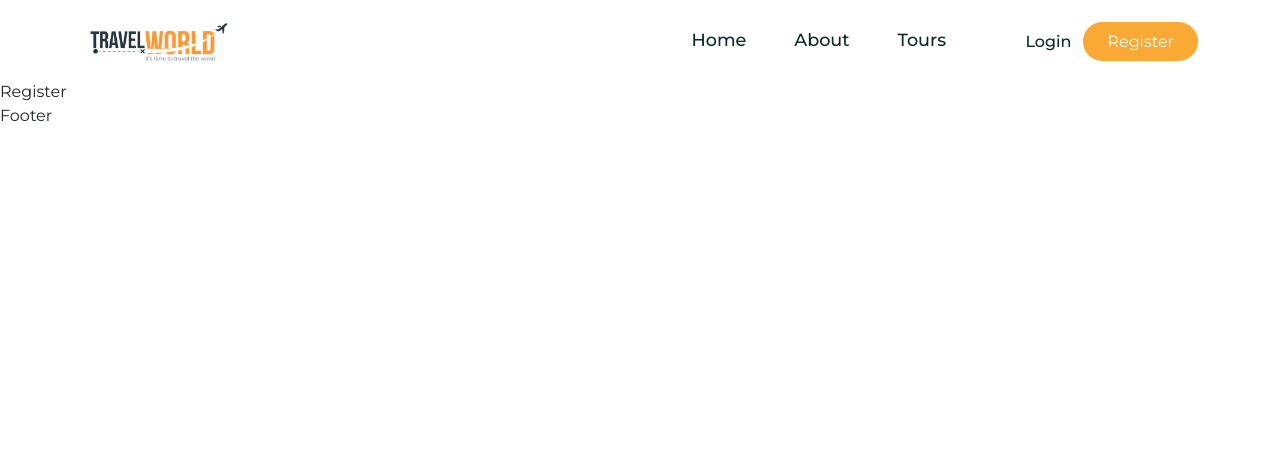
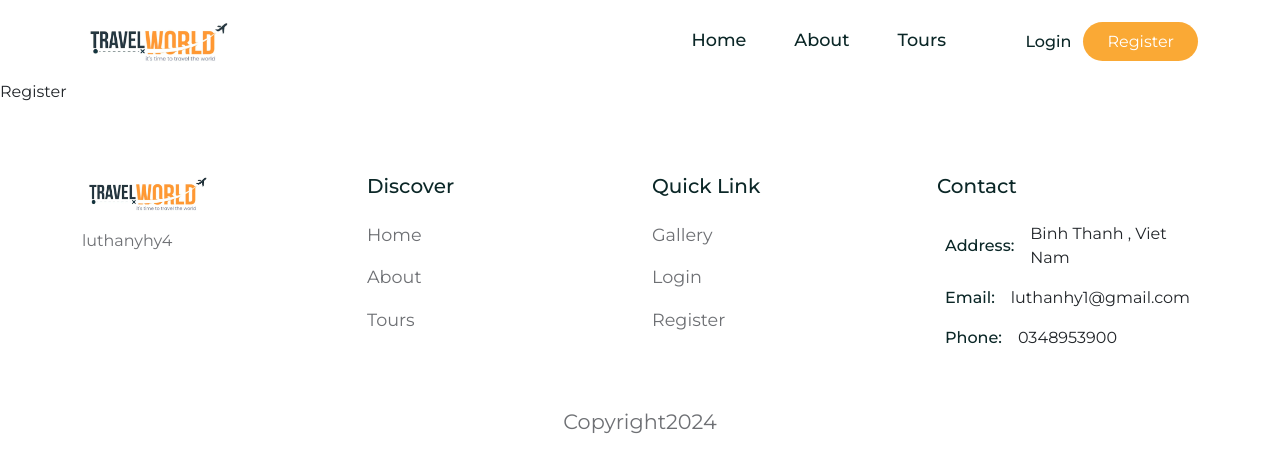
Before and after one commit to luthanhy/WebBooking_Travel_React_Mongo, a React (Create React App) app in the folder Web_Booking_Travel/tour-management/frontend/: page /Register in a window 1280 px wide. Shown: the top 472 px of the page. Built offline with nearby package versions, Linux system fonts and the light colour scheme; the HTML template or start-up script is replaced by a standard one; a web font is replaced by a local one.

Commit message:
complete footer

```diff
--- /dev/null
+++ b/Web_Booking_Travel/tour-management/frontend/src/components/Footer/Footer.css
@@ -0,0 +1,43 @@
+.footer{
+    padding-top: 70px;
+    padding-bottom: 30px;
+}
+.footer .logo img{
+    width: 50%;
+    margin-bottom: 1rem;
+}
+.footer .logo p{
+    color: var(--text-color);
+}
+
+.social_links span a{
+    text-decoration: none;
+    color: var(--heading-color);
+    font-size: 1.2rem;
+}
+.footer_link_title{
+    color: var(--heading-color);
+    margin-bottom: 1rem;
+}
+.footer_quick_link li a{
+    text-decoration: none;
+    color: var(--text-color);
+    font-size: 1.1rem;
+}
+.footer_link_title_second{
+    color: var(--heading-color);
+    margin-bottom: 1rem;
+}
+.footer_quick_link_second li a{
+    text-decoration: none;
+    color: var(--text-color);
+    font-size: 1.1rem;
+}
+.footer_quick_link h6 span{
+    color: var(--secondary-color);
+    font-size: 1.1rem;
+}
+.copyright{
+    color: var(--text-color);
+    font-size: 1.3rem;
+}
--- a/Web_Booking_Travel/tour-management/frontend/src/components/Footer/Footer.jsx
+++ b/Web_Booking_Travel/tour-management/frontend/src/components/Footer/Footer.jsx
@@ -1,8 +1,125 @@
 import React from 'react'
+import { Container,Row,Col, ListGroup, ListGroupItem} from 'reactstrap'
+import { Link } from 'react-router-dom'
+import "./Footer.css"
+import Logo from '../../assets/images/logo.png'
+const quick_link = [
+  {
+      path : '/home',
+      display:'Home'
+  },
+  {
+      path : '/about',
+      display:'About'
+  },
+  {
+      path : '/tours',
+      display:'Tours'
+  }
+]
+const quick_link_second = [
+  {
+      path : '/gallery',
+      display:'Gallery'
+  },
+  {
+      path : '/login',
+      display:'Login'
+  },
+  {
+      path : '/Register',
+      display:'Register'
+  }
+]
+const Footer = () => {
+  const year = new Date().getFullYear()
+  return (
+    <footer className='footer'>
+       <Container>
+        <Row>
+          <Col lg='3'>
+            <div className='logo'>
+                <img src={Logo} alt="" />
+                <p>
+                  luthanyhy4
+                </p>
+                <div className="social_links d-flex align-items-center gap-4">
+                  <span>
+                    <Link to='#'><i className='ri-youtube-line'></i></Link>
+                  </span>
+                  <span>
+                    <Link to='#'><i className='ri-github-fill'></i></Link>
+                  </span>
+                  <span>
+                    <Link to='#'><i className=' ri-facebook-circle-line'></i></Link>
+                  </span>
+                  <span>
+                    <Link to='#'><i className='ri-instagram-line'></i></Link>
+                  </span>
 
-const Footer = () => {
-  return (
-    <div>Footer</div>
+                </div>
+            </div>
+          </Col>
+          <Col lg='3'>
+              <h5 className='footer_link_title'>Discover</h5>
+              <ListGroup className='footer_quick_link'>
+                {
+                  quick_link.map((item,index)=>(
+                    <ListGroupItem key={index} className=' ps-0 border-0'>
+                      <Link to={item.path}>{item.display}</Link>
+                    </ListGroupItem>
+                  ))
+                }
+              </ListGroup>
+          </Col>
+          <Col lg='3'>
+              <h5 className='footer_link_title_second'>Quick Link</h5>
+              <ListGroup className='footer_quick_link_second'>
+                {
+                  quick_link_second.map((item,index)=>(
+                    <ListGroupItem key={index} className=' ps-0 border-0'>
+                      <Link to={item.path}>{item.display}</Link>
+                    </ListGroupItem>
+                  ))
+                }
+              </ListGroup>
+          </Col>
+          <Col lg='3'>
+             <h5 className='footer_link_title'>Contact</h5>
+             <ListGroup className='footer_quick_link'>
+              <ListGroupItem className=" ps-0 border-0 d-flex align-items-center gap-3">
+                <h6 className=' mb-0 d-flex align-items-center gap-2'>
+                  <span> <i className='ri-map-line'></i>
+                  </span>Address:
+                </h6>
+                <p className=' mb-0'>Binh Thanh , Viet Nam</p>
+              </ListGroupItem>
+             </ListGroup>
+             <ListGroup className='footer_quick_link'>
+              <ListGroupItem className=" ps-0 border-0 d-flex align-items-center gap-3">
+                <h6 className=' mb-0 d-flex align-items-center gap-2'>
+                  <span> <i className='ri-mail-line'></i></span>
+                  Email:
+                </h6>
+                <p className=' mb-0'>luthanhy1@gmail.com</p>
+              </ListGroupItem>
+             </ListGroup>
+             <ListGroup className='footer_quick_link'>
+              <ListGroupItem className=" ps-0 border-0 d-flex align-items-center gap-3">
+                <h6 className=' mb-0 d-flex align-items-center gap-2'>
+                  <span> <i className=' ri-phone-fill'></i></span>
+                  Phone:
+                </h6>
+                <p className=' mb-0'>0348953900</p>
+              </ListGroupItem>
+             </ListGroup>
+          </Col>
+          <Col lg='12'className=' text-center pt-5'>
+            <p className='copyright'>Copyright{year}</p>
+          </Col>
+        </Row>
+      </Container>
+    </footer>
   )
 }
 
--- a/Web_Booking_Travel/tour-management/frontend/src/components/Header/Header.css
+++ b/Web_Booking_Travel/tour-management/frontend/src/components/Header/Header.css
@@ -26,3 +26,14 @@
     color: var(--heading-color);
     display: none;
 }
+.sticky__header{
+    width: 100%;
+    height: 80px;
+    line-height: 80px;
+    background: #fff;
+    position: sticky;
+    top: 0;
+    left: 0;
+    box-shadow: 3px 3px 8px -3px #ddd;
+    z-index: 999;
+}
--- a/Web_Booking_Travel/tour-management/frontend/src/components/Header/Header.jsx
+++ b/Web_Booking_Travel/tour-management/frontend/src/components/Header/Header.jsx
@@ -1,4 +1,4 @@
-import React from 'react'
+import React,{useRef,useEffect} from 'react'
 import {Container,Row,Button} from 'reactstrap'
 import {NavLink,Link} from 'react-router-dom'
 import logo from '../../assets/images/logo.png'
```
